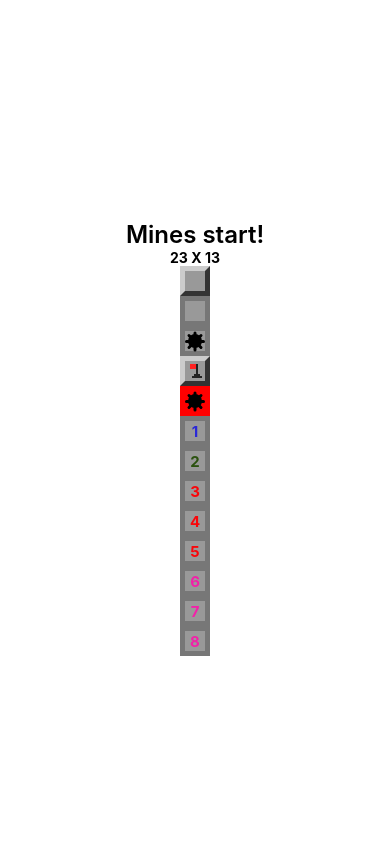
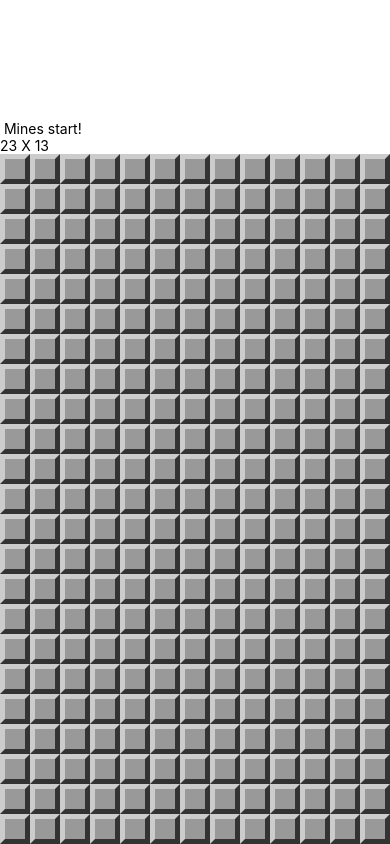
Before and after one commit to hmazzuchetti/mines-game, a React Native app: screen / in a window 390 px wide. Built offline with nearby package versions, Linux system fonts and the light colour scheme.

Commit message:
board creation using the functions

```diff
--- a/App.js
+++ b/App.js
@@ -1,64 +1,62 @@
-import React from 'react';
+import { React, Component } from 'react';
 import {
   SafeAreaView,
+  View,
   StyleSheet,
   Text,
 } from 'react-native';
 import params from './src/params';
 import Field from './src/Components/Field';
-import Flag from './src/Components/Flag';
+import MineField from './src/Components/MineField';
+import { createMinedBoard } from './src/functions';
+import Mine from './src/Components/Mine';
 
-const App = () => {
+export default class App extends Component {
 
+  constructor(props) {
+    super(props)
+    this.state = this.createState();
+  }
 
+  cols = params.getColumnsAmount();
+  rows = params.getRowsAmount();
 
-  return (
-    <SafeAreaView style={styles.sectionContainer}>
-      <Text style={styles.sectionTitle}> Mines start! </Text>
-      <Text style={styles.highlight}>
+  minesAmount = () =>{
+
+    return Math.ceil(this.cols * this.rows * params.difficultLevel);
+  }
+
+  createState = () =>{
+    return {
+      board: createMinedBoard(this.rows, this.cols, this.minesAmount()),
+      won: false,
+      lost: false,
+      showLevelSelection: false,
+    }
+  }
+
+  render () {return (
+    <SafeAreaView style={styles.container}>
+      <Text> Mines start! </Text>
+      <Text>
         {params.getRowsAmount()} X {params.getColumnsAmount()}
       </Text>
 
-      <Field />
-      <Field opened />
-      <Field opened mined />
-      <Field flagged />
-      <Field opened mined exploded/>
-      <Field opened nearMines={1} />
-      <Field opened nearMines={2} />
-      <Field opened nearMines={3} />
-      <Field opened nearMines={4} />
-      <Field opened nearMines={5} />
-      <Field opened nearMines={6} />
-      <Field opened nearMines={7} />
-      <Field opened nearMines={8} />
-      {/* <Flag />
-      <Flag bigger/> */}
+      <View style ={styles.board}>
+        <MineField board={this.state.board}/>
+      </View>
     </SafeAreaView>
-  );
+  )};
 };
 
 const styles = StyleSheet.create({
-
-  sectionContainer: {
+  container: {
     flex: 1,
-    justifyContent: 'center',
+    justifyContent: 'flex-end',
+    padding: 10,
+  },
+  board: {
     alignItems: 'center',
-    marginTop: 32,
-    paddingHorizontal: 24,
-  },
-  sectionTitle: {
-    fontSize: 24,
-    fontWeight: '600',
-  },
-  sectionDescription: {
-    marginTop: 8,
-    fontSize: 18,
-    fontWeight: '400',
-  },
-  highlight: {
-    fontWeight: '700',
-  },
+    backgroundColor: '#AAA'
+  }
 });
-
-export default App;
--- /dev/null
+++ b/src/Components/MineField.js
@@ -0,0 +1,19 @@
+import React from 'react';
+import { View, StyleSheet } from 'react-native';
+import Field from './Field';
+
+export default props => {
+    const rows = props.board.map((row, r) => {
+        const columns = row.map((field, c) => {
+            return <Field {...field} key={c} />
+        })
+        return <View key={r} style={{flexDirection: 'row'}}>{columns}</View>
+    })
+    return <View style={styles.container}>{rows}</View>
+}
+
+const styles = StyleSheet.create({
+    container: {
+        backgroundColor: '#EEE',
+    }
+})
```
